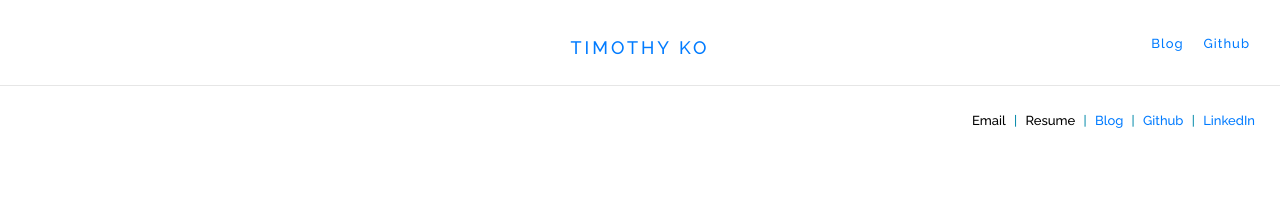
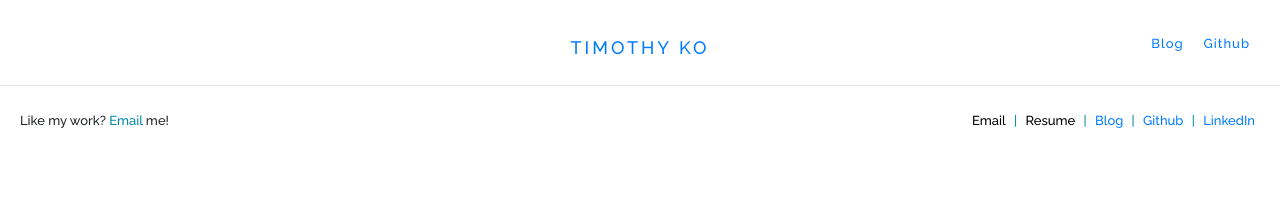
Before and after one commit to tko22/old.timothyko.org, a React (Create React App) app in the folder frontend/: page /projects in a window 1280 px wide. Shown: the top 206 px of the page. Built offline with nearby package versions, Linux system fonts and the light colour scheme.

Commit message:
added like my work in footer

```diff
--- a/frontend/src/App.css
+++ b/frontend/src/App.css
@@ -158,6 +158,12 @@ a, a:hover, a:active {
     padding: 0 20px;
     font-size: 13px;
 }
+.footer-wrapper-left {
+    float:left;
+    line-height: 70px;
+    padding: 0 20px;
+    font-size: 13px;
+}
 .footer-text-span {
     padding: 0 5px;
 }
--- a/frontend/src/components/Footer.js
+++ b/frontend/src/components/Footer.js
@@ -5,8 +5,11 @@ class Footer extends Component {
         return(
             <footer>
                 <div className="footer-wrapper">
+                    <div className="footer-wrapper-left">
+                        Like my work? <a href="mailto:tk2@illinois.edu" style={{color:'#0289a9'}}>Email</a> me!
+                    </div>
                     <div className="footer-wrapper-right">
-                        <span className="footer-text-span"><a href="mailto:timothy.l.ko@gmail.com" style={{color:'black'}}>Email</a></span>
+                        <span className="footer-text-span"><a href="mailto:tk2@illinois.edu" style={{color:'black'}}>Email</a></span>
                         <span className="grey-bar"> | </span>
                         <span className="footer-text-span"><a href="mailto:timothy.l.ko@gmail.com" style={{color:'black'}}>Resume</a></span>
                         <span className="grey-bar"> | </span>
```
